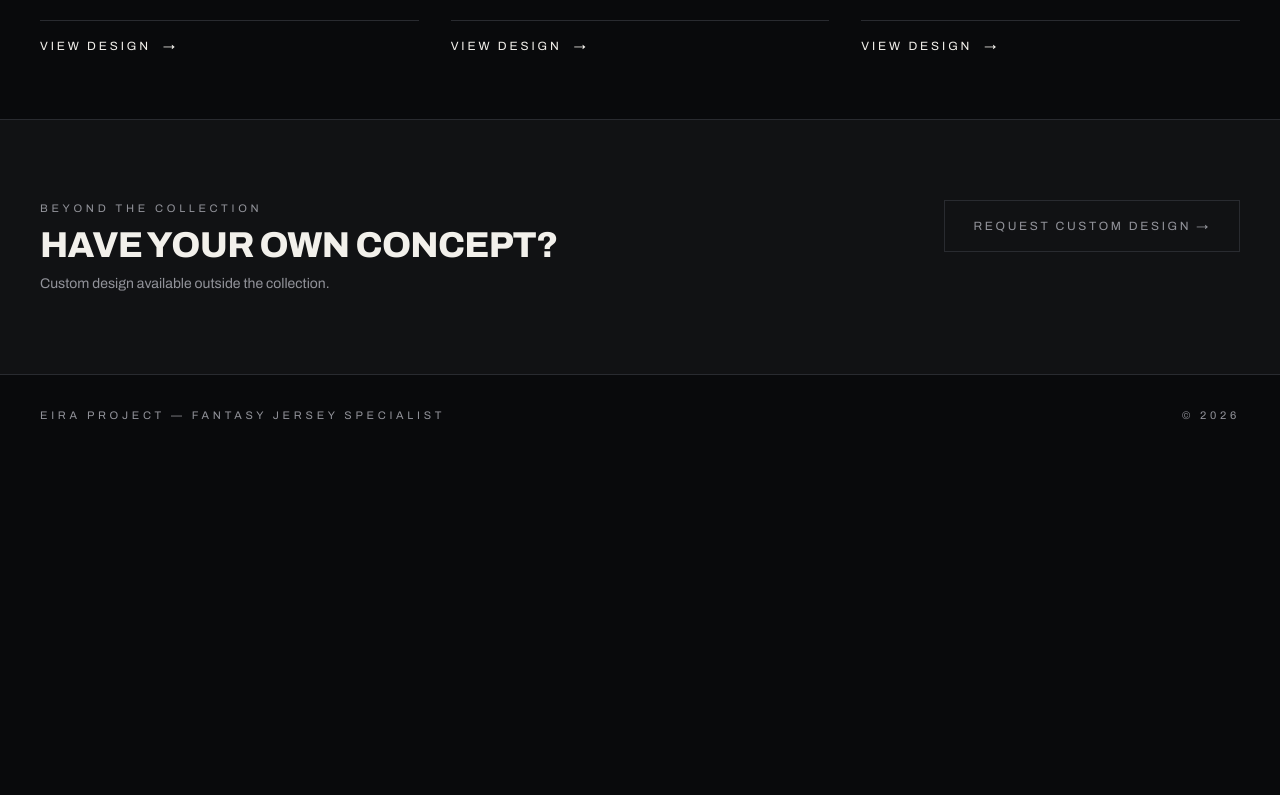
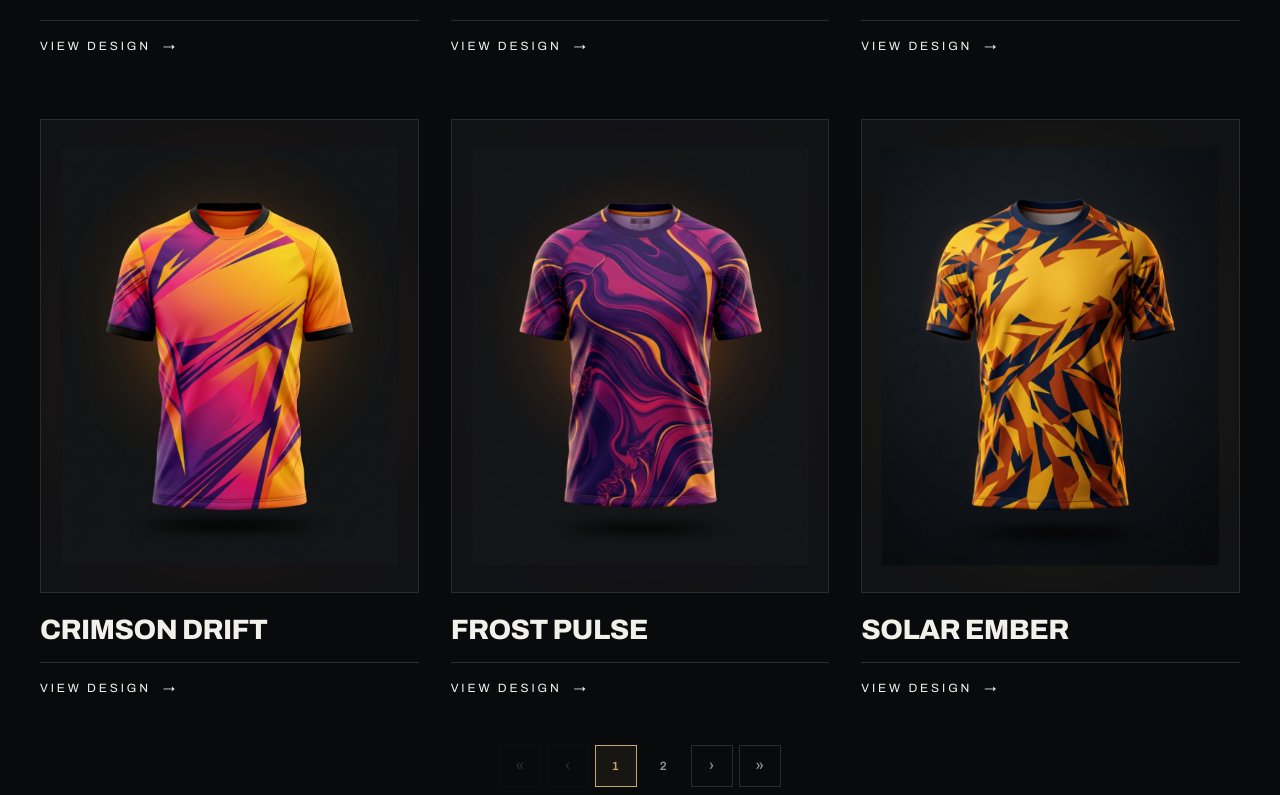
Before and after one commit to ersetdigital-sudo/eiraproject, a Next.js app: page /katalog in a window 1280 px wide. Shown: the part 985-1780 px from the top of the page. Before the commit the page ends 1440 px from the top, so only its background shows below. Built offline with nearby package versions, Linux system fonts and the light colour scheme.

Commit message:
feat: add modern pagination to katalog page (mobile + desktop)

```diff
--- a/src/app/katalog/KatalogClient.tsx
+++ b/src/app/katalog/KatalogClient.tsx
@@ -46,6 +46,90 @@ const PRODUCTS = [
       { v: "Back", src: "/images/83e3e297-f8d9-4aab-be27-eca330e264a3.png" },
     ],
   },
+  {
+    n: "04",
+    name: "Crimson Drift",
+    cat: "Drop 02 / 2026",
+    glow: "g1",
+    price: "Rp 195.000",
+    img: "/images/7dd1f74e-653b-407e-8aa3-f3823b11c91b.png",
+    desc: "A bold crimson-themed fantasy jersey with flowing aerodynamic lines and a fiery red-to-black gradient palette.",
+    views: [
+      { v: "Front", src: "/images/7dd1f74e-653b-407e-8aa3-f3823b11c91b.png" },
+      { v: "Side", src: "/images/c8f67d04-4a6f-4161-8b64-0a891f2ecf6c.png" },
+      { v: "Back", src: "/images/0e87a677-1f67-48df-9ea2-37fb53f122eb.png" },
+    ],
+  },
+  {
+    n: "05",
+    name: "Frost Pulse",
+    cat: "Drop 02 / 2026",
+    glow: "g2",
+    price: "Rp 195.000",
+    img: "/images/831017d0-f7a3-4c07-93d3-1256a5324375.png",
+    desc: "An icy blue fantasy design with crystalline patterns and a cool cyan-to-navy transition — sharp and futuristic.",
+    views: [
+      { v: "Front", src: "/images/831017d0-f7a3-4c07-93d3-1256a5324375.png" },
+      { v: "Side", src: "/images/ba839273-f6c3-48f5-8abf-890ea3af9bae.png" },
+      { v: "Back", src: "/images/673669a3-8bf2-43f6-ab38-db255d1bce96.png" },
+    ],
+  },
+  {
+    n: "06",
+    name: "Solar Ember",
+    cat: "Drop 02 / 2026",
+    glow: "g3",
+    price: "Rp 185.000",
+    img: "/images/e83ab667-0ed9-4255-89b9-a0ed228f2730.png",
+    desc: "A warm ember-inspired jersey with solar flare accents and a golden-to-charcoal gradient — radiant yet grounded.",
+    views: [
+      { v: "Front", src: "/images/e83ab667-0ed9-4255-89b9-a0ed228f2730.png" },
+      { v: "Side", src: "/images/bbe4ccbc-ba73-4f91-a234-52263fb7e935.png" },
+      { v: "Back", src: "/images/83e3e297-f8d9-4aab-be27-eca330e264a3.png" },
+    ],
+  },
+  {
+    n: "07",
+    name: "Void Runner",
+    cat: "Drop 02 / 2026",
+    glow: "g1",
+    price: "Rp 195.000",
+    img: "/images/7dd1f74e-653b-407e-8aa3-f3823b11c91b.png",
+    desc: "A dark-themed fantasy jersey with neon trace lines and a deep violet-to-black palette — stealth meets speed.",
+    views: [
+      { v: "Front", src: "/images/7dd1f74e-653b-407e-8aa3-f3823b11c91b.png" },
+      { v: "Side", src: "/images/c8f67d04-4a6f-4161-8b64-0a891f2ecf6c.png" },
+      { v: "Back", src: "/images/0e87a677-1f67-48df-9ea2-37fb53f122eb.png" },
+    ],
+  },
+  {
+    n: "08",
+    name: "Terra Vortex",
+    cat: "Drop 02 / 2026",
+    glow: "g3",
+    price: "Rp 185.000",
+    img: "/images/e83ab667-0ed9-4255-89b9-a0ed228f2730.png",
+    desc: "An earthy fantasy design with swirling vortex graphics and a brown-to-teal palette — nature meets chaos.",
+    views: [
+      { v: "Front", src: "/images/e83ab667-0ed9-4255-89b9-a0ed228f2730.png" },
+      { v: "Side", src: "/images/bbe4ccbc-ba73-4f91-a234-52263fb7e935.png" },
+      { v: "Back", src: "/images/83e3e297-f8d9-4aab-be27-eca330e264a3.png" },
+    ],
+  },
+  {
+    n: "09",
+    name: "Neon Surge",
+    cat: "Drop 02 / 2026",
+    glow: "g2",
+    price: "Rp 195.000",
+    img: "/images/831017d0-f7a3-4c07-93d3-1256a5324375.png",
+    desc: "A high-voltage neon fantasy jersey with electric circuit patterns and a glowing green-on-black aesthetic.",
+    views: [
+      { v: "Front", src: "/images/831017d0-f7a3-4c07-93d3-1256a5324375.png" },
+      { v: "Side", src: "/images/ba839273-f6c3-48f5-8abf-890ea3af9bae.png" },
+      { v: "Back", src: "/images/673669a3-8bf2-43f6-ab38-db255d1bce96.png" },
+    ],
+  },
 ];
 
 const SIZES = [
@@ -63,6 +147,8 @@ function waLink(p: (typeof PRODUCTS)[number], size: string | null) {
   return "https://wa.me/6282299849418?text=" + encodeURIComponent(t);
 }
 
+const ITEMS_PER_PAGE = 6;
+
 export default function KatalogClient() {
   const [cur, setCur] = useState(0);
   const [view, setView] = useState(0);
@@ -70,8 +156,13 @@ export default function KatalogClient() {
   const [detailOpen, setDetailOpen] = useState(false);
   const [guideOpen, setGuideOpen] = useState(false);
   const [imgShown, setImgShown] = useState(true);
+  const [page, setPage] = useState(1);
   const detailRef = useRef<HTMLDivElement>(null);
   const thumbsRef = useRef<HTMLDivElement>(null);
+  const gridRef = useRef<HTMLDivElement>(null);
+
+  const totalPages = Math.ceil(PRODUCTS.length / ITEMS_PER_PAGE);
+  const paginatedProducts = PRODUCTS.slice((page - 1) * ITEMS_PER_PAGE, page * ITEMS_PER_PAGE);
 
   const product = PRODUCTS[cur];
 
@@ -153,9 +244,11 @@ export default function KatalogClient() {
         }),
       { threshold: 0.12 }
     );
-    document.querySelectorAll(".fade").forEach((el) => io.observe(el));
-    return () => io.disconnect();
-  }, []);
+    const timer = setTimeout(() => {
+      document.querySelectorAll(".grid .fade:not(.in)").forEach((el) => io.observe(el));
+    }, 50);
+    return () => { clearTimeout(timer); io.disconnect(); };
+  }, [page]);
 
   // Image transition
   useEffect(() => {
@@ -198,14 +291,16 @@ export default function KatalogClient() {
 
       {/* GRID */}
       <main className="mx-auto max-w-[1400px] px-6 md:px-10 py-12 md:py-16">
-        <div className="grid grid-cols-1 sm:grid-cols-2 lg:grid-cols-3 gap-x-4 sm:gap-x-8 gap-y-10 md:gap-y-16" id="grid">
-          {PRODUCTS.map((p, i) => (
+        <div ref={gridRef} className="grid grid-cols-1 sm:grid-cols-2 lg:grid-cols-3 gap-x-4 sm:gap-x-8 gap-y-10 md:gap-y-16" id="grid">
+          {paginatedProducts.map((p, i) => {
+            const globalIdx = (page - 1) * ITEMS_PER_PAGE + i;
+            return (
               <article
-              key={i}
+                key={globalIdx}
                 className="item fade group cursor-pointer"
-              data-i={i}
+                data-i={globalIdx}
                 style={{ transitionDelay: `${i * 90}ms` }}
-              onClick={() => openDetail(i)}
+                onClick={() => openDetail(globalIdx)}
               >
                 <div className="shot aspect-[4/5] flex items-center justify-center">
                   <div className={`glow ${p.glow}`}></div>
@@ -215,7 +310,88 @@ export default function KatalogClient() {
                 <div className="mt-3 md:mt-5 underline"></div>
                 <button className="cta mt-3 md:mt-4 flex items-center gap-2 md:gap-3">View design <span>→</span></button>
               </article>
+            );
+          })}
+        </div>
+
+        {/* PAGINATION */}
+        {totalPages > 1 && (
+          <nav className="pagination" aria-label="Catalog pagination">
+            {/* Desktop pagination */}
+            <div className="pagination-desktop">
+              <button
+                className="pagination-arrow"
+                disabled={page === 1}
+                onClick={() => { setPage(1); gridRef.current?.scrollIntoView({ behavior: "smooth", block: "start" }); }}
+                aria-label="First page"
+              >
+                «
+              </button>
+              <button
+                className="pagination-arrow"
+                disabled={page === 1}
+                onClick={() => { setPage(page - 1); gridRef.current?.scrollIntoView({ behavior: "smooth", block: "start" }); }}
+                aria-label="Previous page"
+              >
+                ‹
+              </button>
+
+              {Array.from({ length: totalPages }, (_, i) => i + 1).map((p) => (
+                <button
+                  key={p}
+                  className={`pagination-num ${p === page ? "active" : ""}`}
+                  onClick={() => { setPage(p); gridRef.current?.scrollIntoView({ behavior: "smooth", block: "start" }); }}
+                  aria-label={`Page ${p}`}
+                  aria-current={p === page ? "page" : undefined}
+                >
+                  {p}
+                </button>
               ))}
+
+              <button
+                className="pagination-arrow"
+                disabled={page === totalPages}
+                onClick={() => { setPage(page + 1); gridRef.current?.scrollIntoView({ behavior: "smooth", block: "start" }); }}
+                aria-label="Next page"
+              >
+                ›
+              </button>
+              <button
+                className="pagination-arrow"
+                disabled={page === totalPages}
+                onClick={() => { setPage(totalPages); gridRef.current?.scrollIntoView({ behavior: "smooth", block: "start" }); }}
+                aria-label="Last page"
+              >
+                »
+              </button>
+            </div>
+
+            {/* Mobile pagination */}
+            <div className="pagination-mobile">
+              <button
+                className="pagination-arrow"
+                disabled={page === 1}
+                onClick={() => { setPage(page - 1); gridRef.current?.scrollIntoView({ behavior: "smooth", block: "start" }); }}
+                aria-label="Previous page"
+              >
+                ‹ Prev
+              </button>
+              <span className="pagination-indicator">{page} / {totalPages}</span>
+              <button
+                className="pagination-arrow"
+                disabled={page === totalPages}
+                onClick={() => { setPage(page + 1); gridRef.current?.scrollIntoView({ behavior: "smooth", block: "start" }); }}
+                aria-label="Next page"
+              >
+                Next ›
+              </button>
+            </div>
+          </nav>
+        )}
+
+        {/* Results count */}
+        <div className="pagination-info">
+          Showing {(page - 1) * ITEMS_PER_PAGE + 1}–{Math.min(page * ITEMS_PER_PAGE, PRODUCTS.length)} of {PRODUCTS.length} designs
         </div>
       </main>
 
--- a/src/app/katalog/katalog.css
+++ b/src/app/katalog/katalog.css
@@ -64,3 +64,52 @@ body{background:var(--bg);color:var(--ink);font-family:"Archivo",system-ui,sans-
 
 .detail-grid{display:grid;grid-template-columns:1fr}
 @media(min-width:1024px){.detail-grid{grid-template-columns:55fr 45fr}}
+
+/* ── Pagination ─────────────────────────────────────── */
+.pagination{display:flex;flex-direction:column;align-items:center;gap:16px;margin-top:48px}
+.pagination-desktop{display:none;align-items:center;gap:6px}
+.pagination-mobile{display:flex;align-items:center;gap:20px}
+
+.pagination-arrow{
+  display:inline-flex;align-items:center;justify-content:center;
+  min-width:42px;height:42px;padding:0 12px;
+  border:1px solid var(--border);background:transparent;color:var(--ink2);
+  font-size:16px;font-weight:500;letter-spacing:.04em;
+  transition:all .25s cubic-bezier(.22,.61,.36,1);cursor:pointer;
+}
+.pagination-arrow:hover:not(:disabled){color:var(--ink);border-color:var(--gold)}
+.pagination-arrow:disabled{opacity:.25;cursor:not-allowed}
+
+.pagination-num{
+  display:inline-flex;align-items:center;justify-content:center;
+  min-width:42px;height:42px;
+  border:1px solid transparent;background:transparent;color:var(--ink2);
+  font-size:12px;letter-spacing:.12em;font-weight:600;
+  transition:all .25s cubic-bezier(.22,.61,.36,1);cursor:pointer;
+}
+.pagination-num:hover{color:var(--ink);border-color:var(--border)}
+.pagination-num.active{
+  color:var(--gold);border-color:var(--gold);
+  background:rgba(200,169,107,.08);
+}
+
+.pagination-indicator{
+  font-size:12px;letter-spacing:.2em;text-transform:uppercase;color:var(--ink2);
+  font-variant-numeric:tabular-nums;min-width:60px;text-align:center;
+}
+
+.pagination-info{
+  margin-top:20px;text-align:center;
+  font-size:11px;letter-spacing:.18em;text-transform:uppercase;color:var(--ink2);
+  opacity:.6;
+}
+
+@media(min-width:640px){
+  .pagination-desktop{display:flex}
+  .pagination-mobile{display:none}
+}
+
+@media(max-width:639px){
+  .pagination-arrow{min-width:38px;height:38px;font-size:14px}
+  .pagination-info{font-size:10px}
+}
```
Lines whose indentation alone changed are shown as unchanged.
